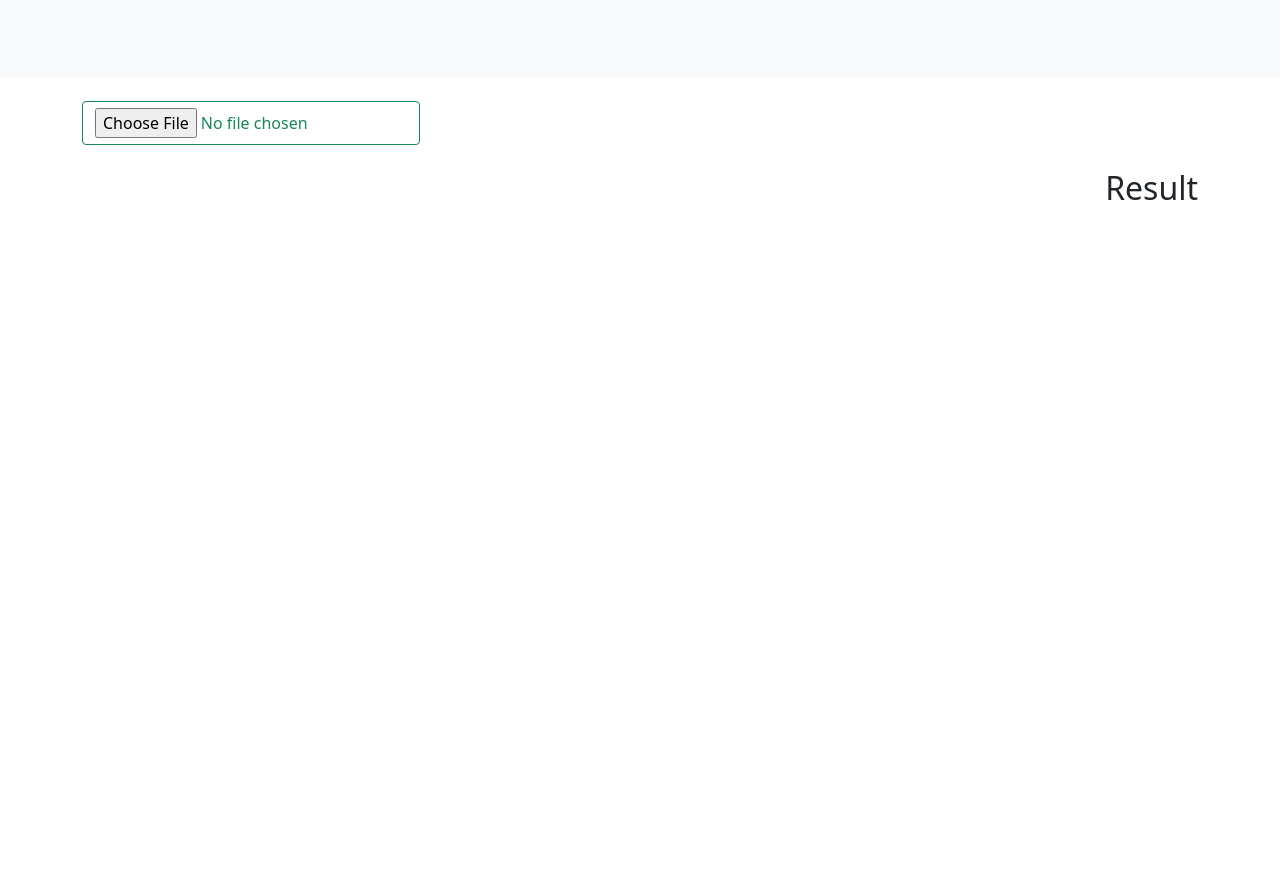
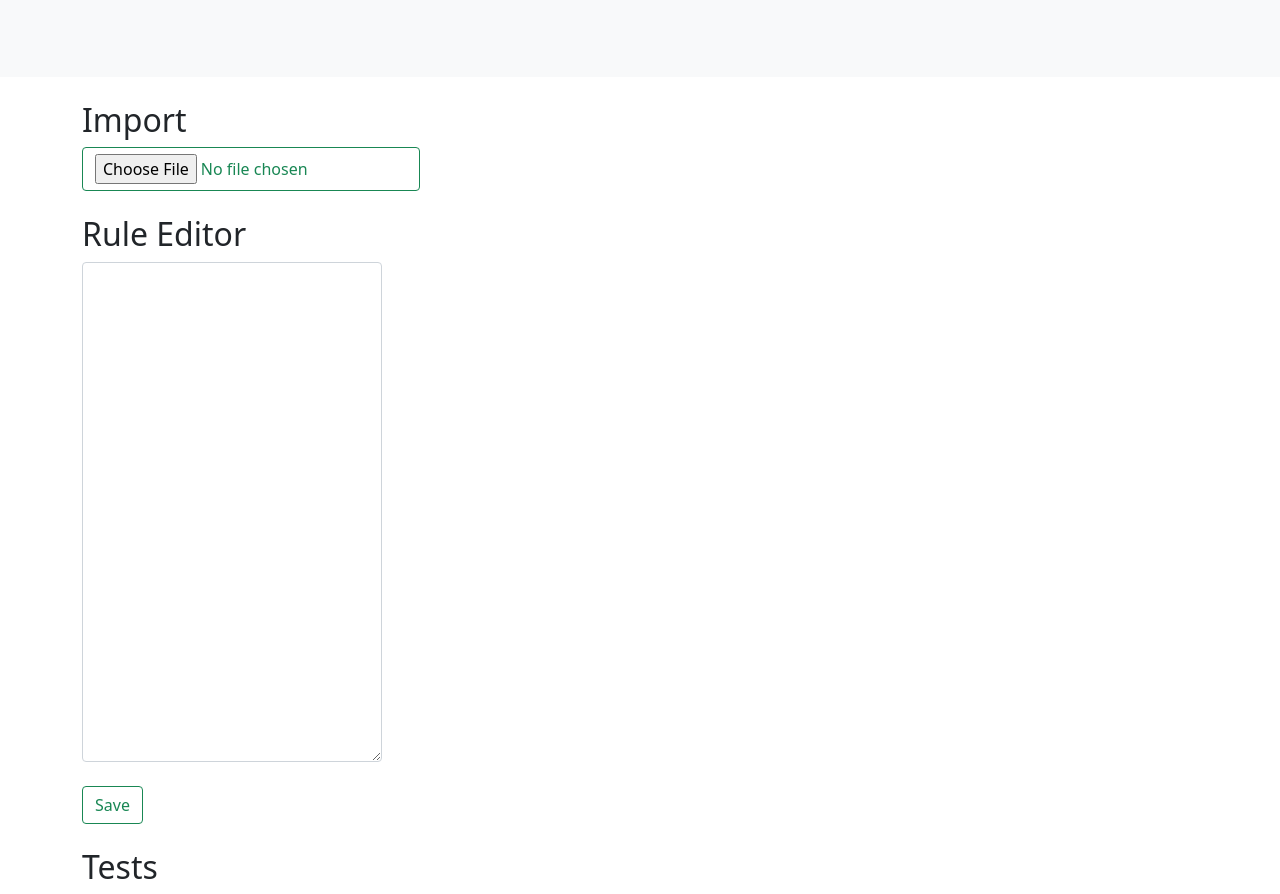
Before and after one commit to bas001/innolab-low-code-etl, a React (Create React App) app in the folder magic-rule-workbench/: page / in a window 1280 px wide. Shown: the part 149-1043 px from the top of the page. Before the commit the page ends 800 px from the top, so only its background shows below. Built offline with nearby package versions, Linux system fonts and the light colour scheme.

Commit message:
Rule Editor added

```diff
--- a/magic-rule-workbench/src/App.js
+++ b/magic-rule-workbench/src/App.js
@@ -2,15 +2,14 @@ import logo from './hat.png';
 import TestEditor from "./components/TestEditor";
 import {useState} from "react";
 import TestCase from "./model";
+import RuleEditor from "./components/RuleEditor";
 
 
 function App() {
 
     const [functions, setFunctions] = useState([]);
 
-    const changeHandler = async (event) => {
-        const content = await event.target.files[0].text();
-
+    function parseFunctions(content) {
         const funArray = content.split('// magic-rule ¯\\_(ツ)_/¯');
         const functions = funArray.map(fun => {
             const start = fun.indexOf("metainformation-start") + "metainformation-start".length
@@ -21,6 +20,11 @@ function App() {
         })
 
         setFunctions(functions)
+    }
+
+    const changeHandler = async (event) => {
+        const content = await event.target.files[0].text();
+        parseFunctions(content);
     };
 
     return (
@@ -34,8 +38,11 @@ function App() {
             </nav>
             <br/>
             <div className="container">
+                <h2>Import</h2>
                 <input className="btn btn-outline-success" type="file" name="file" onChange={changeHandler}/>
             </div>
+            <br/>
+            <RuleEditor onSave={parseFunctions}/>
             <br/>
             <TestEditor functions={functions}/>
         </div>
--- /dev/null
+++ b/magic-rule-workbench/src/components/RuleEditor.js
@@ -0,0 +1,36 @@
+import {useState} from "react";
+
+function RuleEditor({onSave}) {
+
+    const [rules, setRules] = useState('');
+
+    function getTextareaStyle() {
+        return {resize: "both", width: "300px", height: "500px"};
+    }
+
+    function postRules() {
+        const requestOptions = {
+            method: 'POST',
+            headers: { 'Content-Type': 'text/plain' },
+            body: rules
+        };
+        fetch('http://localhost:5000/convert', requestOptions)
+            .then(response => response.text())
+            .then(data => onSave(data));
+    }
+
+    return (
+        <div className="container">
+            <h2>Rule Editor</h2>
+            <textarea value={rules} name="ruleInput"
+                      key="ruleInput"
+                      className="form-control" style={getTextareaStyle()}/>
+            <br/>
+            <button className="btn btn-outline-success" onClick={postRules}>Save</button>
+        </div>
+    )
+
+
+}
+
+export default RuleEditor;
--- a/magic-rule-workbench/src/components/TestEditor.js
+++ b/magic-rule-workbench/src/components/TestEditor.js
@@ -22,8 +22,11 @@ function TestRunner({functions}) {
 
     return (
         <div>
+            <div className="container">
+                <h2>Tests</h2>
+            </div>
             <div className="container" align="right">
-            <h2>Result</h2>
+                {Object.keys(resultRender).length !== 0 ? <h3>Test Summary</h3> : <h3/>}
                 {Object.entries(resultRender).map(([key, value]) => <div><span>{key}: {value}</span></div>)}
             </div>
             {functions.map(fun => {
```
